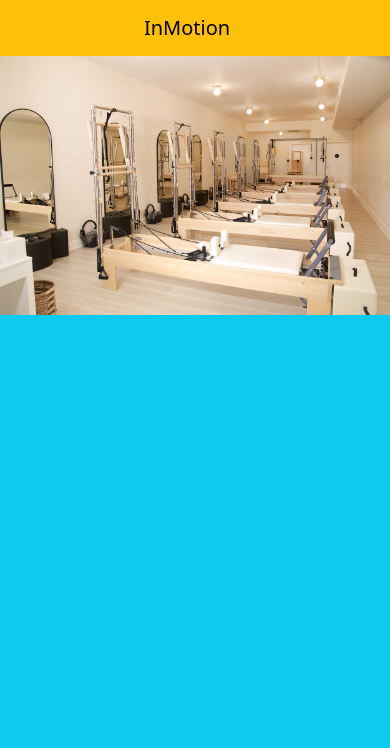
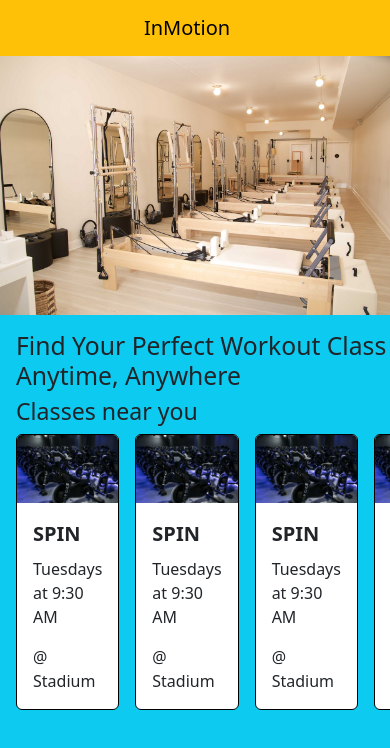
Before and after one commit to CaSandraSmith/bootstrap-final, a plain HTML site: page index.html in a window 390 px wide. Drawn offline with nearby package versions, Linux system fonts and the light colour scheme.

Commit message:
Added base for class options

```diff
--- a/index.html
+++ b/index.html
@@ -87,16 +87,123 @@
           </div>
         </nav>
         <div class="col-12 col-sm-9 bg-info overflow-y-scroll">
-        <nav class="navbar col-sm-3 d-block d-sm-none bg-warning d-flex align-items-center justify-content-center">
+          <nav
+            class="navbar col-sm-3 d-block d-sm-none bg-warning d-flex align-items-center justify-content-center"
+          >
             <a href="index.html" class="navbar-brand d-flex align-items-center">
               InMotion
             </a>
           </nav>
-            <div class="d-flex">
-                <img src="./photos/pilates-studio.jpg" alt="pilates studio" class="col-12 col-sm-6"/>
-                <img src="./photos/yoga-studio.webp" alt="yoga studio" class="col-6 d-none d-sm-block"/>
+          <div class="d-flex mb-3">
+            <img
+              src="./photos/pilates-studio.jpg"
+              alt="pilates studio"
+              class="col-12 col-sm-6"
+            />
+            <img
+              src="./photos/yoga-studio.webp"
+              alt="yoga studio"
+              class="col-6 d-none d-sm-block"
+            />
           </div>
-            <div></div>
+          <div class="ps-3">
+            <h2>Find Your Perfect Workout Class Anytime, Anywhere</h2>
+          </div>
+          <div class="ps-3">
+            <h3>Classes near you</h3>
+            <div class="overflow-x-scroll d-flex column-gap-3">
+              <div class="col-lg-5 col-md-6 col-sm-7 mb-4">
+                <div class="card border-black">
+                  <img
+                    src="photos/spin-class.jpg"
+                    class="card-img-top img-fluid"
+                    alt="empty spin class"
+                  />
+                  <div class="card-body d-flex column-gap-2">
+                    <div>
+                      <p class="card-title fw-semibold fs-5 text-uppercase">
+                        Spin
+                      </p>
+                      <p class="card-text">Tuesdays at 9:30 AM</p>
+                      <p class="card-text">@ Stadium</p>
+                    </div>
+                  </div>
+                </div>
+              </div>
+              <div class="col-lg-5 col-md-6 col-sm-7 mb-4">
+                <div class="card border-black">
+                  <img
+                    src="photos/spin-class.jpg"
+                    class="card-img-top img-fluid"
+                    alt="empty spin class"
+                  />
+                  <div class="card-body d-flex column-gap-2">
+                    <div>
+                      <p class="card-title fw-semibold fs-5 text-uppercase">
+                        Spin
+                      </p>
+                      <p class="card-text">Tuesdays at 9:30 AM</p>
+                      <p class="card-text">@ Stadium</p>
+                    </div>
+                  </div>
+                </div>
+              </div>
+              <div class="col-lg-5 col-md-6 col-sm-7 mb-4">
+                <div class="card border-black">
+                  <img
+                    src="photos/spin-class.jpg"
+                    class="card-img-top img-fluid"
+                    alt="empty spin class"
+                  />
+                  <div class="card-body d-flex column-gap-2">
+                    <div>
+                      <p class="card-title fw-semibold fs-5 text-uppercase">
+                        Spin
+                      </p>
+                      <p class="card-text">Tuesdays at 9:30 AM</p>
+                      <p class="card-text">@ Stadium</p>
+                    </div>
+                  </div>
+                </div>
+              </div>
+              <div class="col-lg-5 col-md-6 col-sm-7 mb-4">
+                <div class="card border-black">
+                  <img
+                    src="photos/spin-class.jpg"
+                    class="card-img-top img-fluid"
+                    alt="empty spin class"
+                  />
+                  <div class="card-body d-flex column-gap-2">
+                    <div>
+                      <p class="card-title fw-semibold fs-5 text-uppercase">
+                        Spin
+                      </p>
+                      <p class="card-text">Tuesdays at 9:30 AM</p>
+                      <p class="card-text">@ Stadium</p>
+                    </div>
+                  </div>
+                </div>
+              </div>
+              <div class="col-lg-5 col-md-6 col-sm-7 mb-4">
+                <div class="card border-black">
+                  <img
+                    src="photos/spin-class.jpg"
+                    class="card-img-top img-fluid"
+                    alt="empty spin class"
+                  />
+                  <div class="card-body d-flex column-gap-2">
+                    <div>
+                      <p class="card-title fw-semibold fs-5 text-uppercase">
+                        Spin
+                      </p>
+                      <p class="card-text">Tuesdays at 9:30 AM</p>
+                      <p class="card-text">@ Stadium</p>
+                    </div>
+                  </div>
+                </div>
+              </div>
+            </div>
+          </div>
         </div>
       </div>
     </div>
```
Also changed, not shown: photos/spin-class.jpg (added). Lines whose indentation alone changed are shown as unchanged.
